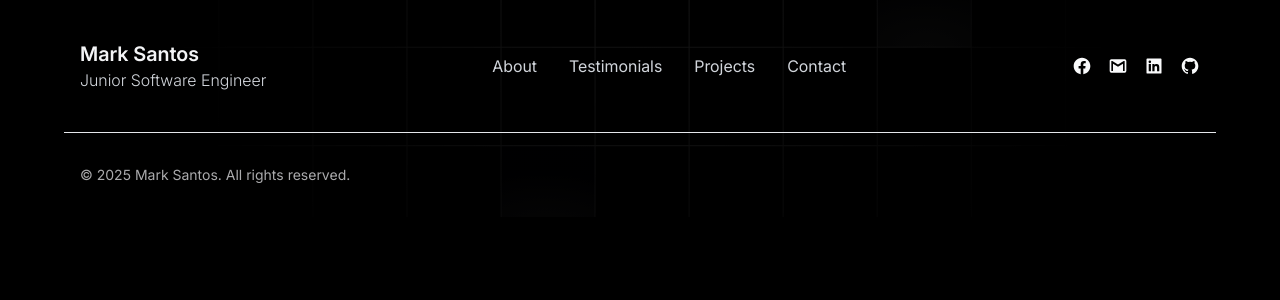
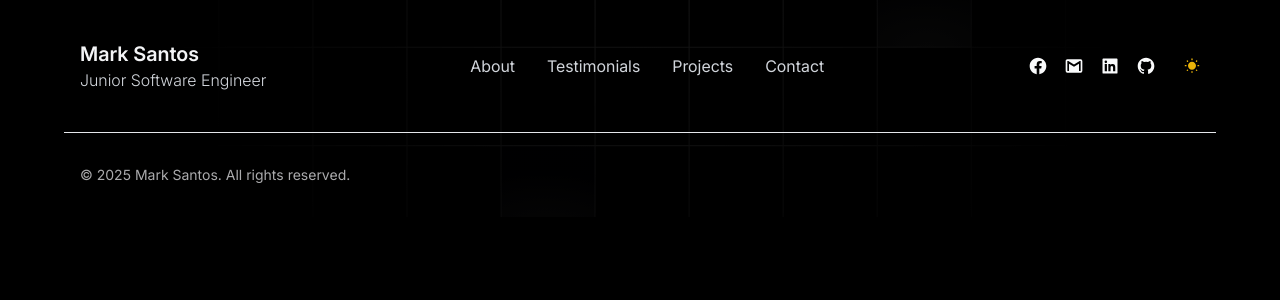
Before and after one commit to Zedbyte/kaizen, a React (Vite) app: page /contact in a window 1280 px wide. Shown: the top 300 px of the page. Built offline with nearby package versions, Linux system fonts and the light colour scheme.

Commit message:
Added dark mode button

```diff
--- a/src/partials/common/NavigationBar.tsx
+++ b/src/partials/common/NavigationBar.tsx
@@ -50,7 +50,7 @@ export default function NavigationBar() {
                     </ul>
                 </div>
 
-                <div className="flex">
+                <div className="flex items-center gap-7">
                     <ul className="flex gap-4">
                         {/* @https://reactsvgicons.com/ */}
                         <Reveal>
@@ -85,6 +85,20 @@ export default function NavigationBar() {
                             </Link>
                         </Reveal>
                     </ul>
+
+                    <span className="text-yellow-500">
+                        <svg
+                            xmlns="http://www.w3.org/2000/svg"
+                            viewBox="0 0 24 24"
+                            width="1em"
+                            height="1em"
+                            >
+                            <path
+                                fill="currentColor"
+                                d="m6.05 4.14l-.39-.39a.993.993 0 0 0-1.4 0l-.01.01a.984.984 0 0 0 0 1.4l.39.39c.39.39 1.01.39 1.4 0l.01-.01a.984.984 0 0 0 0-1.4M3.01 10.5H1.99c-.55 0-.99.44-.99.99v.01c0 .55.44.99.99.99H3c.56.01 1-.43 1-.98v-.01c0-.56-.44-1-.99-1m9-9.95H12c-.56 0-1 .44-1 .99v.96c0 .55.44.99.99.99H12c.56.01 1-.43 1-.98v-.97c0-.55-.44-.99-.99-.99m7.74 3.21c-.39-.39-1.02-.39-1.41-.01l-.39.39a.984.984 0 0 0 0 1.4l.01.01c.39.39 1.02.39 1.4 0l.39-.39a.984.984 0 0 0 0-1.4m-1.81 15.1l.39.39a.996.996 0 1 0 1.41-1.41l-.39-.39a.993.993 0 0 0-1.4 0c-.4.4-.4 1.02-.01 1.41M20 11.49v.01c0 .55.44.99.99.99H22c.55 0 .99-.44.99-.99v-.01c0-.55-.44-.99-.99-.99h-1.01c-.55 0-.99.44-.99.99M12 5.5c-3.31 0-6 2.69-6 6s2.69 6 6 6s6-2.69 6-6s-2.69-6-6-6m-.01 16.95H12c.55 0 .99-.44.99-.99v-.96c0-.55-.44-.99-.99-.99h-.01c-.55 0-.99.44-.99.99v.96c0 .55.44.99.99.99m-7.74-3.21c.39.39 1.02.39 1.41 0l.39-.39a.993.993 0 0 0 0-1.4l-.01-.01a.996.996 0 0 0-1.41 0l-.39.39c-.38.4-.38 1.02.01 1.41"
+                            ></path>
+                        </svg>
+                    </span>
                 </div>
             </nav>
         </div>
```
